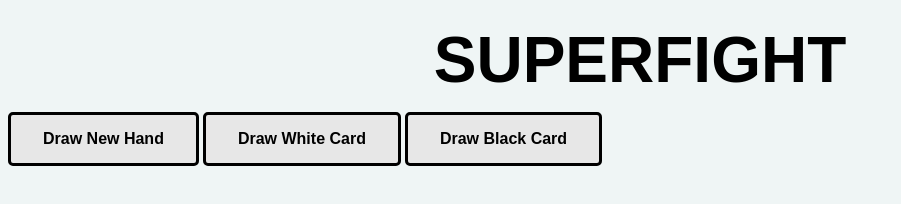
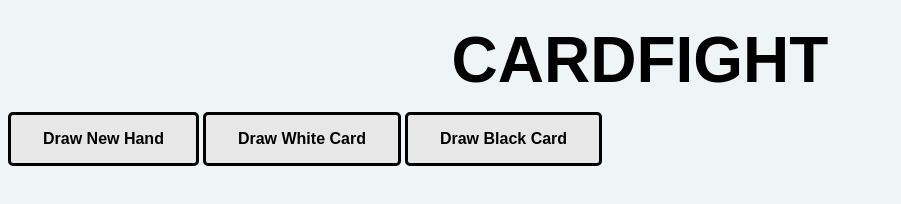
Before and after one commit to aaronhildebrand/cardfight, a website: page client/index.html in a window 1280 px wide. Shown: the whole page, without its empty margins (0-901 px from the left). Drawn offline with nearby package versions, Linux system fonts and the light colour scheme.

Commit message:
Rename to Cardfight

```diff
--- a/client/index.html
+++ b/client/index.html
@@ -6,7 +6,7 @@
     <link rel="stylesheet" type="text/css" href="styles/style.css" />
   </head>
   <body>
-    <h1>Superfight</h1>
+    <h1>Cardfight</h1>
 
     <div ng-view></div>
 
```
